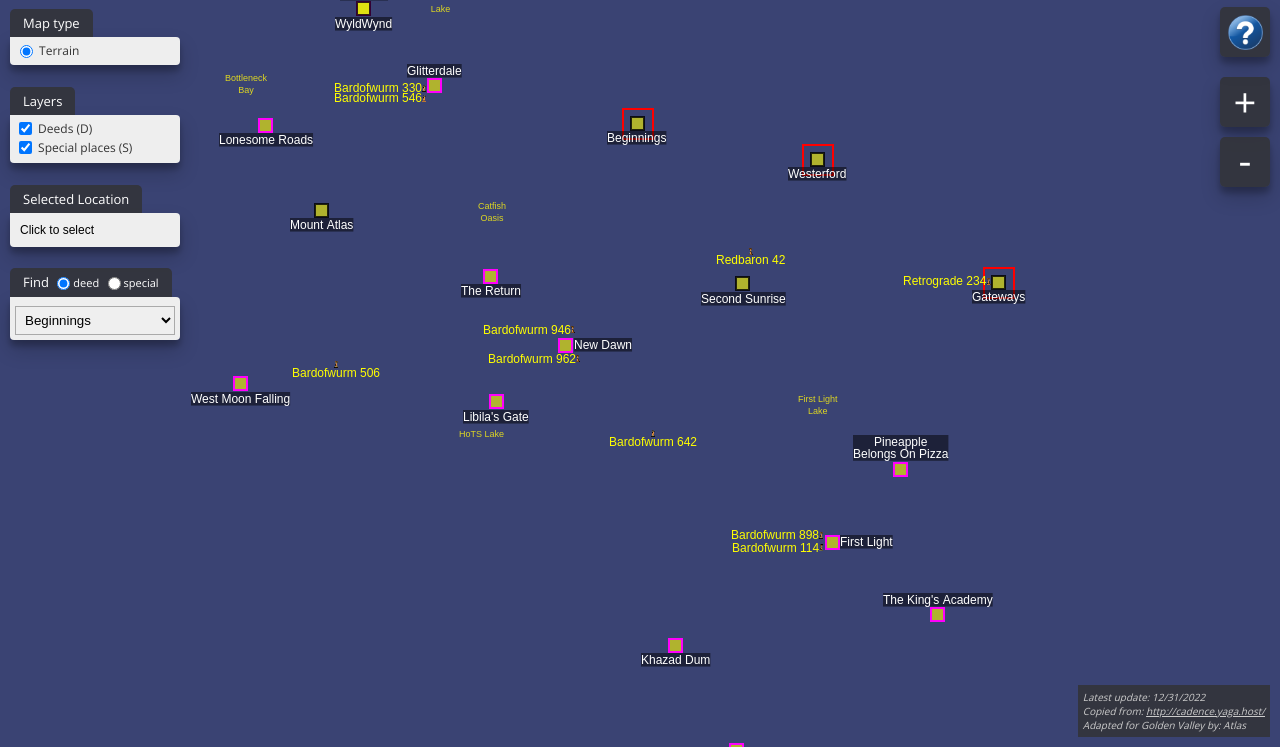
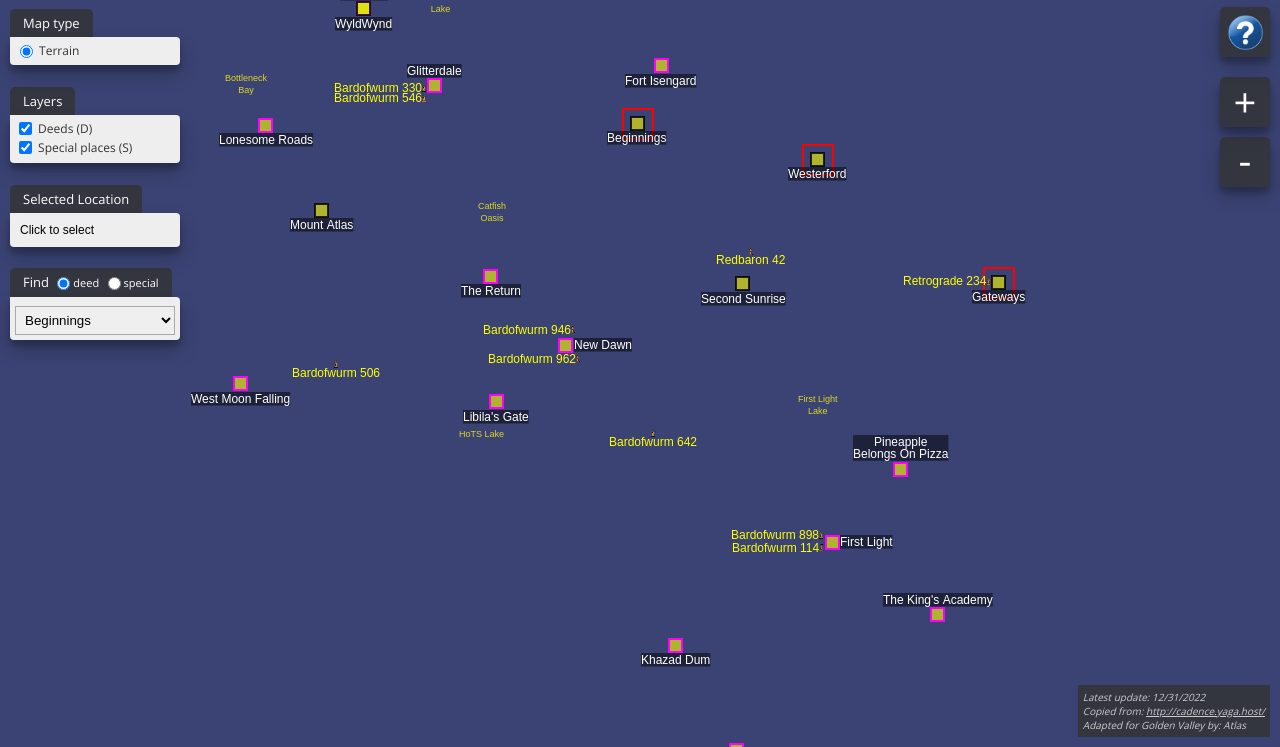
Before and after one commit to Prosperific/wurm-online-golden-valley-map, a plain HTML site: page index.html in a window 1280 px wide. Shown: the part 53-800 px from the top of the page. Drawn offline with nearby package versions, Linux system fonts and the light colour scheme.

Commit message:
feat: added disbanded deed Fort Isengard

```diff
--- a/index.html
+++ b/index.html
@@ -188,9 +188,9 @@
           ],
           [
             "Fort Isengard",
-            "0",
-            "0",
-            "HID"
+            "2286",
+            "1055",
+            "MAR"
           ],
           [
             "Fort Troll",
```
